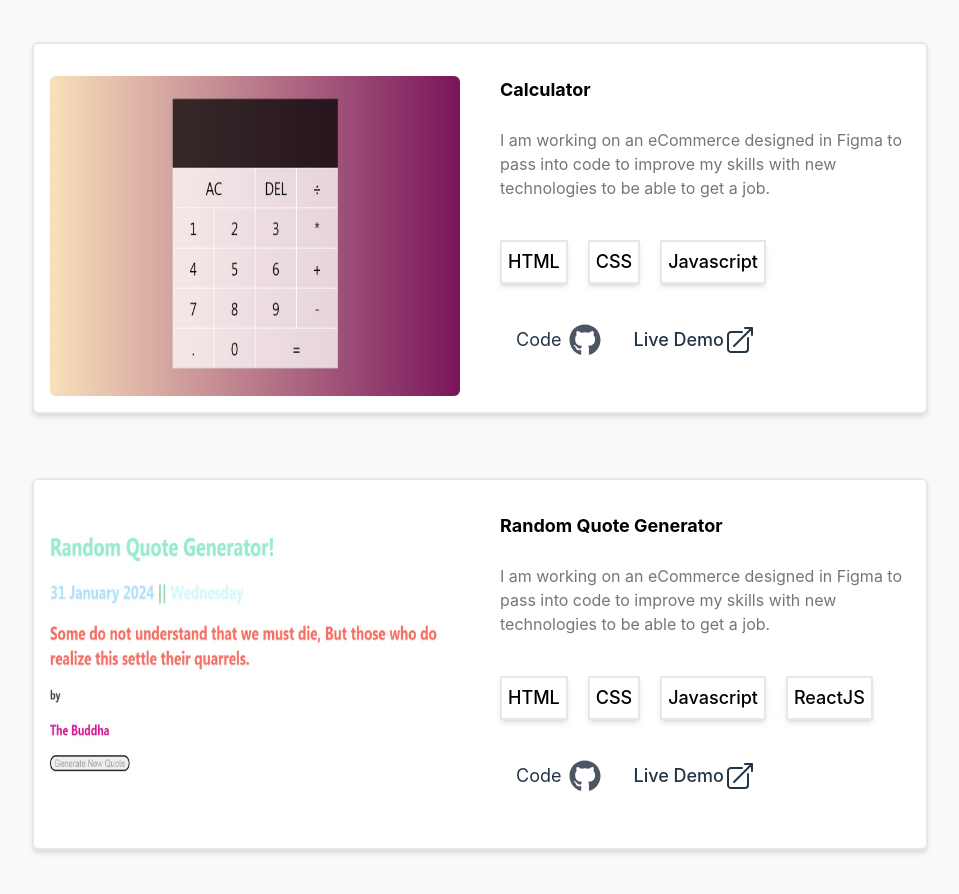
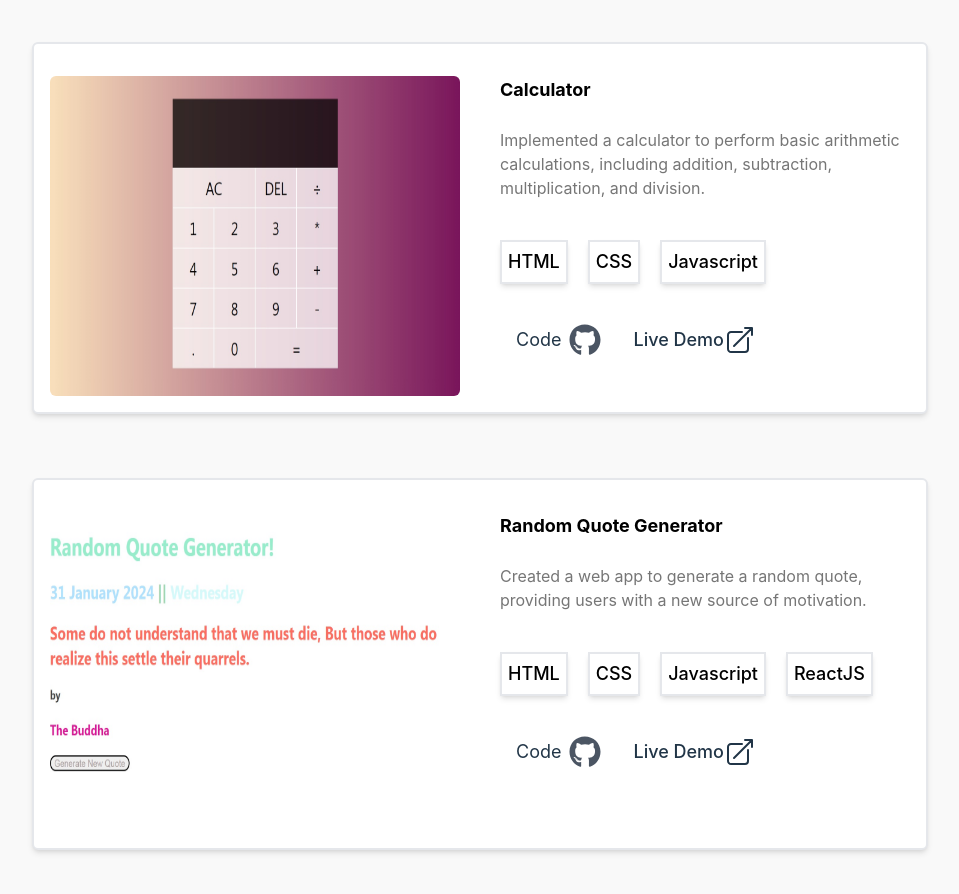
Before and after one commit to Saurabh23089/my-portfolio, a React (Vite) app: page / in a window 1280 px wide. Shown: the part 1880-2774 px from the top of the page, without its empty margins (160-1119 px from the left). Built offline with nearby package versions, Linux system fonts and the light colour scheme.

Commit message:
added image

```diff
--- a/public/projects.json
+++ b/public/projects.json
@@ -1,7 +1,7 @@
      [
         {
                 "title":"Movie Directory Project",
-                "description":"I am working on an eCommerce designed in Figma to pass into code to improve my skills with new technologies to be able to get a job.",
+                "description":"Developed a web app that renders a curated collection of Hollywood movies along with their basic plot and rating. ",
                 "projectimage":"/images/Project1.jpg",
                 "techstack":["HTML","CSS","Javascript","ReactJS","Firebase"],
                 "deployed":"https://moviezzsite.netlify.app/",
@@ -13,7 +13,7 @@
 
             {
                 "title":"Calculator",
-                "description":"I am working on an eCommerce designed in Figma to pass into code to improve my skills with new technologies to be able to get a job.",
+                "description":"Implemented a calculator to perform basic arithmetic calculations, including addition, subtraction, multiplication, and division.",
                 "projectimage":"/images/Project2.jpg",
                 "techstack":["HTML","CSS","Javascript"],
                 "deployed":"https://saurabh23089.github.io/Ganit-Mitra/",
@@ -25,7 +25,7 @@
 
             {
                 "title":"Random Quote Generator",
-                "description":"I am working on an eCommerce designed in Figma to pass into code to improve my skills with new technologies to be able to get a job.",
+                "description":"Created a web app to generate a random quote, providing users with a new source of motivation.",
                 "projectimage":"/images/Project3.jpg",
                 "techstack":["HTML","CSS","Javascript","ReactJS"],
                 "deployed":"https://saurabh23089.github.io/react-project1/",
--- a/src/components/contactme.jsx
+++ b/src/components/contactme.jsx
@@ -1,67 +1,3 @@
-
-// import { FaLinkedin, FaGithub, FaInstagram } from 'react-icons/fa';
-// import {FaXTwitter} from 'react-icons/fa6'
-
-// const Contact = () => {
-//     return (
-//         <div className="overflow-hidden">
-//             <div className="flex flex-col items-center justify-center text-center">
-//                 <h1 className="mx-4">Get in Touch</h1>
-//                 <p className="mt-6 mx-20 text-center overflow-x-hidden text-xl mb-10">I'm actively currently looking for any new opportunities, my inbox is always open. Whether you have a question or just want to say hi, I'll try my best to get back to you!</p>
-//                 <a href="mailto:saurabh.kumar.e21@nsut.ac.in" target="_blank" className='mb-20'>
-//                     <button class="bg-[#546472] hover:bg-[#4B5563] text-white font-bold py-2 px-4 rounded text-xl text-[#D1D5DB]">
-//                         Say Hello
-//                     </button>
-//                 </a>
-
-//                 <div className='flex flex-col md:flex-row overflow-hidden gap-6 bg-[#2D2E32] w-full h-40 justify-between justify-center items-center '>
-
-//                     <div className='my-auto text-xl text-white ml-8 '>
-//                         <h4 className='font-semibold'>Copyright © 2024. All rights are reserved</h4>
-//                     </div>
-
-
-//                     <div className='flex flex-row items-center justify-center my-auto md:mr-20 gap-4'>
-//                         {/* LinkedIn */}
-//                         <a href="http://linkedin.com/in/saurabh-kumar-96667220a" target="_blank" rel="noopener noreferrer" className="" >
-//                             <FaLinkedin className="w-8 h-8 text-blue-100 hover:text-blue-800 " />
-//                         </a>
-
-
-//                         {/* Github */}
-//                         <a href="https://github.com/Saurabh23089" target="_blank" rel="noopener noreferrer">
-//                             <FaGithub className="w-8 h-8 text-gray-100 hover:text-gray-800" />
-//                         </a>
-
-//                         {/* Twitter */}
-//                         <a href="https://twitter.com/Saurabh66998263" target="_blank" rel="noopener noreferrer">
-//                             <FaXTwitter className="w-8 h-8 text-gray-100 hover:text-gray-800" />
-//                         </a>
-
-//                         {/* Instagram */}
-//                         <a href="https://www.instagram.com/saurabh__2508/" target="_blank" rel="noopener noreferrer">
-//                             <FaInstagram className="w-8 h-8 text-gray-100 hover:text-gray-800" />
-//                         </a>
-//                     </div>
-
-
-
-
-
-
-//                 </div>
-
-
-
-
-
-//             </div>
-//         </div>
-//     )
-// }
-
-// export default Contact;
-
 
 import { FaLinkedin, FaGithub, FaInstagram } from 'react-icons/fa';
 import {FaXTwitter} from 'react-icons/fa6'
@@ -80,12 +16,12 @@ const Contact = () => {
 
                 <div className='flex flex-col md:flex-row overflow-hidden gap-6 bg-[#2D2E32] w-full h-40 justify-between justify-center items-center '>
 
-                    <div className='my-auto text-xl text-white ml-8 '>
+                    <div className='my-auto text-xl text-white ml-8 mt-8 mb-4'>
                         <h4 className='font-semibold'>Copyright © 2024. All rights are reserved</h4>
                     </div>
 
 
-                    <div className='flex flex-row items-center justify-center my-auto md:mr-20 gap-4'>
+                    <div className='flex flex-row items-center justify-center  md:mr-20 gap-4 vs:mb-8 mb-16'>
                         {/* LinkedIn */}
                         <a href="http://linkedin.com/in/saurabh-kumar-96667220a" target="_blank" rel="noopener noreferrer" className="" >
                             <FaLinkedin className="w-8 h-8 text-blue-100 hover:text-blue-800 " />
--- a/src/components/projects.jsx
+++ b/src/components/projects.jsx
@@ -2,64 +2,20 @@ import React from 'react';
 import LazyLoad from 'react-lazy-load'; // Change the import statement
 import { useSpring, animated } from 'react-spring';
 import { FaLinkedin, FaGithub } from 'react-icons/fa';
-import {useState,useEffect,useRef} from 'react';
-import { useInView} from '@react-spring/web'
+import { useState, useEffect, useRef } from 'react';
+import { useInView } from '@react-spring/web'
 
 
 
 const ProjectList = () => {
 
-  const [projects,setprojects]=useState([]);
-
-  // const [ref, inView] = useInView()
-
-
-
-  const [ref, springs] = useInView(
-    () => ({
-
-      from: {
-        opacity: 0,
-       x:10,
-      },
-      to: {
-        opacity: 1,
-        x: 0,
-
-      },
-    }),
-    {
-      rootMargin: '550px 0px 550px 0px',
-      once:true
-      // rootMargin:'60% 0% 40% '
-        //  rootMargin:'100% 0% 100% 0%'
-        // rootMargin: '0% 0% 50% 0%'
-        // rootMargin:'0% 0% -10% 0%'
-        // rootMargin:'20% 20% -20% 0%',
-
-
-    }
-  )
-
-  useEffect(() => {
-    const handleResize = () => {
-      // Update the rootMargin when the window is resized
-      const newRootMargin = calculateRootMargin();
-      inViewRef.current && inViewRef.current.setRootMargin(newRootMargin);
-    };
-
-    window.addEventListener('resize', handleResize);
-
-    return () => {
-      window.removeEventListener('resize', handleResize);
-    };
-  }, [ref]);
+  const [projects, setprojects] = useState([]);
 
 
 
 
-  const fetchprojects = async() => {
-     await fetch('projects.json')
+  const fetchprojects = async () => {
+    await fetch('/projects.json')
       .then((res) => res.json())
       .then((result) => {
         console.log(result);
@@ -74,79 +30,60 @@ const ProjectList = () => {
   }
 
 
-
-
-
-
   useEffect(() => {
     fetchprojects();
-  },[])
-  console.log(projects);
+  }, [])
+
 
   return (
     <div className='relative w-screen overflow-hidden lg:my-24 bg-[#f9f9f9]' id="projects">
       {/* <div className='relative w-screen overflow-hidden '> */}
-      <h3  className='text-blue-900 overflow-hidden whitespace-normal md:whitespace-prewrap ml-8 text-[#147EFB] font-bold mb-4 text-center lg:text-start vl:mx-48 mt-8 lg:mt-16'>PROJECTS</h3>
+      <h3 className='text-blue-900 overflow-hidden whitespace-normal md:whitespace-prewrap ml-8 text-[#147EFB] font-bold mb-4 text-center lg:text-start vl:mx-48 mt-8 lg:mt-16'>PROJECTS</h3>
+
 
 
       {projects && projects.map((proj, index) => {
-
-
         return (
-          <animated.div key={proj.title} ref={ref} style={springs} >
-            {/* Your project card JSX here */}
-
-            <div className='border-2 shadow-md m-10 lg:mb-16 rounded-md vl:mx-48  bg-[#ffffff]'>
-        <div className='flex flex-col lg:flex-row m-4 lg:h-84 lg:mt-8 md:m-10 gap-10  '>
-          <div className='flex-col w-full lg:w-1/2 lg:h-50 '>
-            <img src={proj.projectimage} alt="firstprojimage" className='rounded-md h-80   w-full' />
+          <div key={proj.title} className='border-2 shadow-md m-10 lg:mb-16 rounded-md vl:mx-48 bg-[#ffffff]'>
+            <div className='flex flex-col lg:flex-row m-4 lg:h-84 lg:mt-8 md:m-10 gap-10'>
+              <div className='flex-col w-full lg:w-1/2 lg:h-50'>
+                <img src={proj.projectimage} alt="firstprojimage" className='rounded-md h-80 w-full' />
               </div>
               <div className='lg:w-1/2'>
-            <h1 className='text-lg md:text-5xl font-bold text-[#000000]  md:m-0 text-center lg:text-start'>{proj.title}</h1>
+                <h1 className='text-lg md:text-5xl font-bold text-[#000000] md:m-0 text-center lg:text-start'>{proj.title}</h1>
                 <p className='mt-6 md:mt-2 text-center lg:text-start text-[#767676]'>{proj.description}</p>
 
-
-
                 <div className='flex flex-row flex-wrap gap-5 border-white break-normal text-center justify-center lg:justify-start text-sm lg:text-md'>
-
-
-
-
-
-{proj.techstack.map((tech) => {
-               return (
-                <div className='flex flex-row flex-wrap gap-5 border-white mt-10 break-normal text-center justify-center lg:justify-start text-lg lg:text-md text-[#000000] font-medium'>
+                  {proj.techstack.map((tech) => (
+                    <div key={tech} className='flex flex-row flex-wrap gap-5 border-white mt-10 break-normal text-center justify-center lg:justify-start text-lg lg:text-md text-[#000000] font-medium'>
                       <p className='p-1.5 border-2 shadow-md'>{tech}</p>
                     </div>
-               )
-             })}
+                  ))}
+                </div>
 
-
-
-
-            </div>
-            <div className='flex flex-row mt-10  md:gap-10 lg:gap-8 gap-4 justify-center lg:ml-4 lg:justify-start'>
+                <div className='flex flex-row mt-10 md:gap-10 lg:gap-8 gap-4 justify-center lg:ml-4 lg:justify-start'>
                   <div className='flex flex-center hover:text-[#147EFB]'>
-              <p className='flex gap-2   text-sm vs:text-lg items-center text-[#213547] hover:text-[#147EFB]'>Code <a href={proj.github} target="_blank" rel="noopener noreferrer">
+                    <p className='flex gap-2 text-sm vs:text-lg items-center text-[#213547] hover:text-[#147EFB]'>
+                      Code <a href={proj.github} target="_blank" rel="noopener noreferrer">
                         <FaGithub className="w-8 h-8 text-gray-600 hover:text-[#147EFB] text-2xl" />
-              </a></p>
+                      </a>
+                    </p>
                   </div>
 
                   <div className='flex flex-row md:gap-2 gap-4 '>
-              <a className='flex items-center text-sm vs:text-lg text-[#213547] hover:text-[#147EFB]  hover:cursor-pointer' href={proj.deployed} target="_blank" rel="noopener noreferrer">Live Demo  <svg  xmlns="http://www.w3.org/2000/svg" fill="none"  href={proj.deployed} viewBox="0 0 24 24" stroke-width="1.5" stroke="currentColor" class="w-8 h-8">
+                    <a className='flex items-center text-sm vs:text-lg text-[#213547] hover:text-[#147EFB] hover:cursor-pointer' href={proj.deployed} target="_blank" rel="noopener noreferrer">
+                      Live Demo <svg xmlns="http://www.w3.org/2000/svg" fill="none" href={proj.deployed} viewBox="0 0 24 24" stroke-width="1.5" stroke="currentColor" className="w-8 h-8">
                         <path stroke-linecap="round" stroke-linejoin="round" d="M13.5 6H5.25A2.25 2.25 0 003 8.25v10.5A2.25 2.25 0 005.25 21h10.5A2.25 2.25 0 0018 18.75V10.5m-10.5 6L21 3m0 0h-5.25M21 3v5.25" />
-              </svg> </a>
+                      </svg>
+                    </a>
                   </div>
                 </div>
               </div>
             </div>
           </div>
-
-
-
-          </animated.div>
         );
       })}
+
 
 
 
```
Also changed, not shown: src/components/intro.jsx (+5 -4 lines), 1 other file (tests, documents, lock files or other folders). Lines whose indentation alone changed are shown as unchanged.
